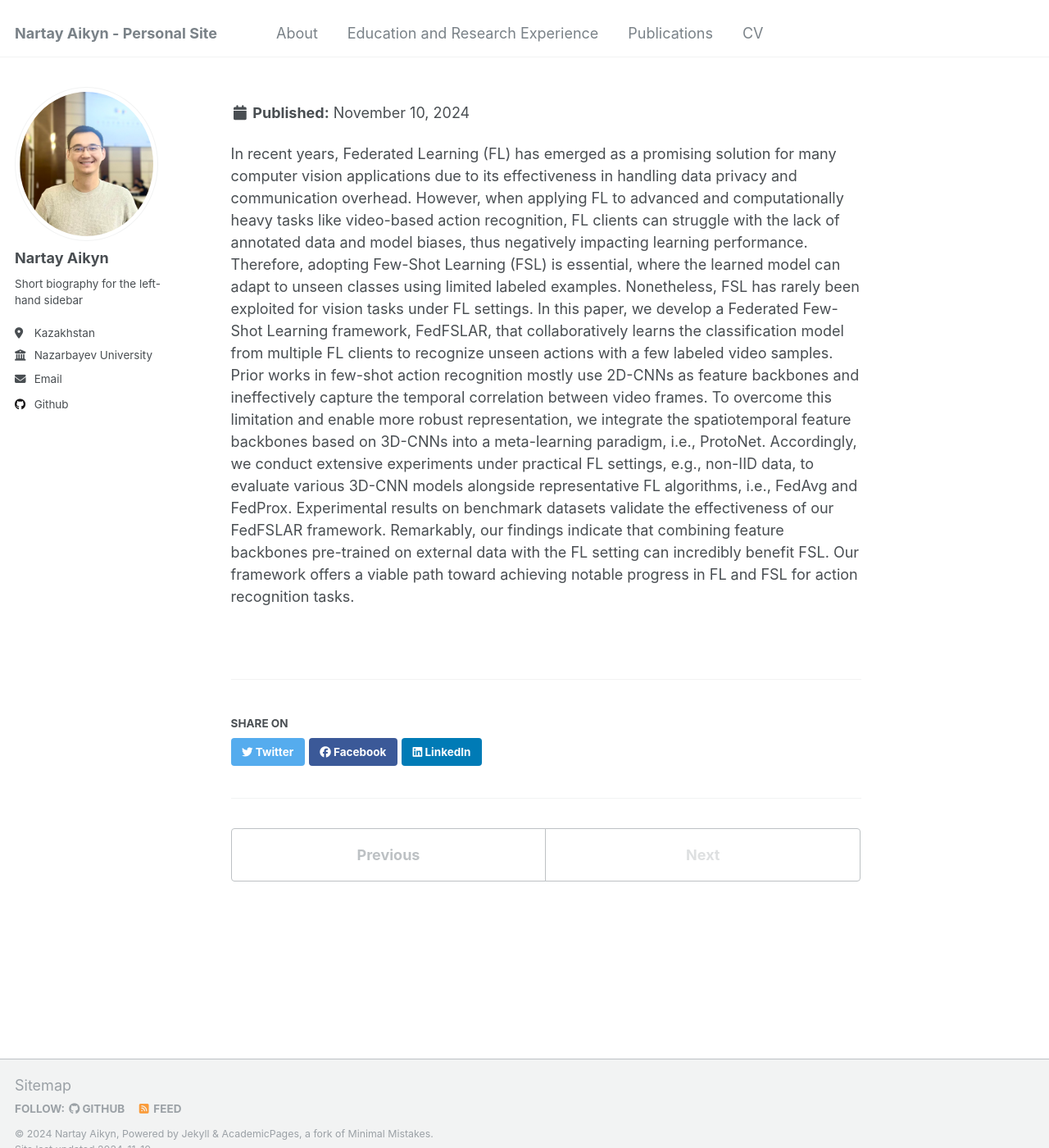
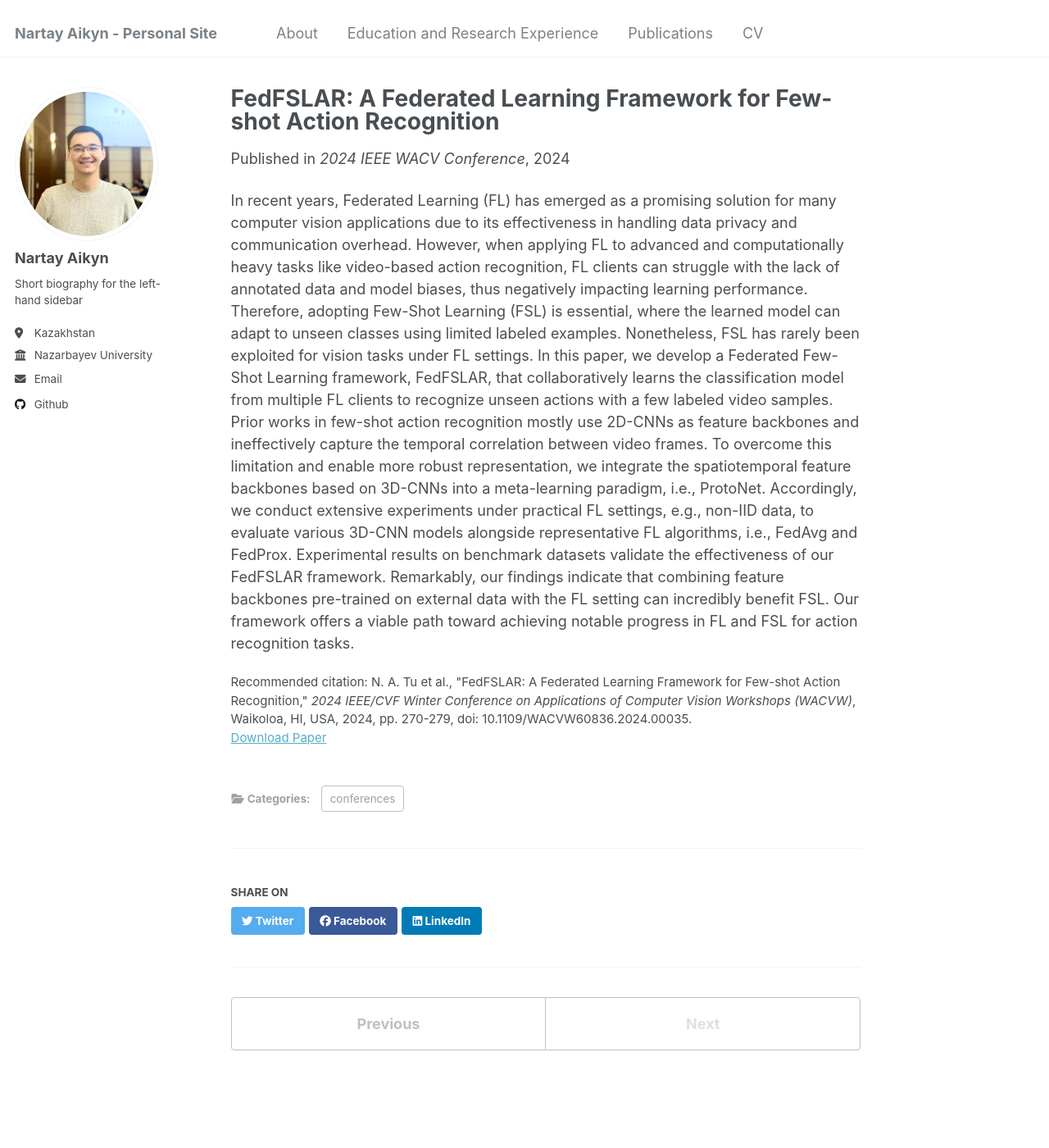
Before and after one commit to NartayAikyn/NartayAikyn.github.io, a Jekyll site: the page built from _publications/2024-01-07-fedfslar-few-shot-action.md, in a window 1280 px wide and 1400 px high. Shown: the whole window at 82% size. Built offline with Jekyll 4.4.1, drawn with Linux system fonts in a browser that asks for light colours; part of the change alters nothing that is shown.

Commit message:
Update 2024-01-07-fedfslar-few-shot-action.md

```diff
--- a/_publications/2024-01-07-fedfslar-few-shot-action.md
+++ b/_publications/2024-01-07-fedfslar-few-shot-action.md
@@ -1,8 +1,7 @@
 ---
 title: "FedFSLAR: A Federated Learning Framework for Few-shot Action Recognition"
-permalink: /publication/2024-01-06-fedfslar-few-shot-action
-excerpt: 'This paper proposes FedFSLAR, a federated learning framework for few-shot action recognition that combines 3D-CNN-based spatiotemporal features with meta-learning. It addresses the challenges of data scarcity and bias in federated settings and validates the framework's effectiveness under non-IID conditions, offering notable advances for FL and FSL in action recognition.'
-date: 2024-01-06
+collection: publications
+category: conferences
 venue: '2024 IEEE WACV Conference'
 paperurl: 'https://doi.org/10.1109/WACVW60836.2024.00035'
 citation: 'N. A. Tu et al., "FedFSLAR: A Federated Learning Framework for Few-shot Action Recognition," <i>2024 IEEE/CVF Winter Conference on Applications of Computer Vision Workshops (WACVW)</i>, Waikoloa, HI, USA, 2024, pp. 270-279, doi: 10.1109/WACVW60836.2024.00035.'
```
